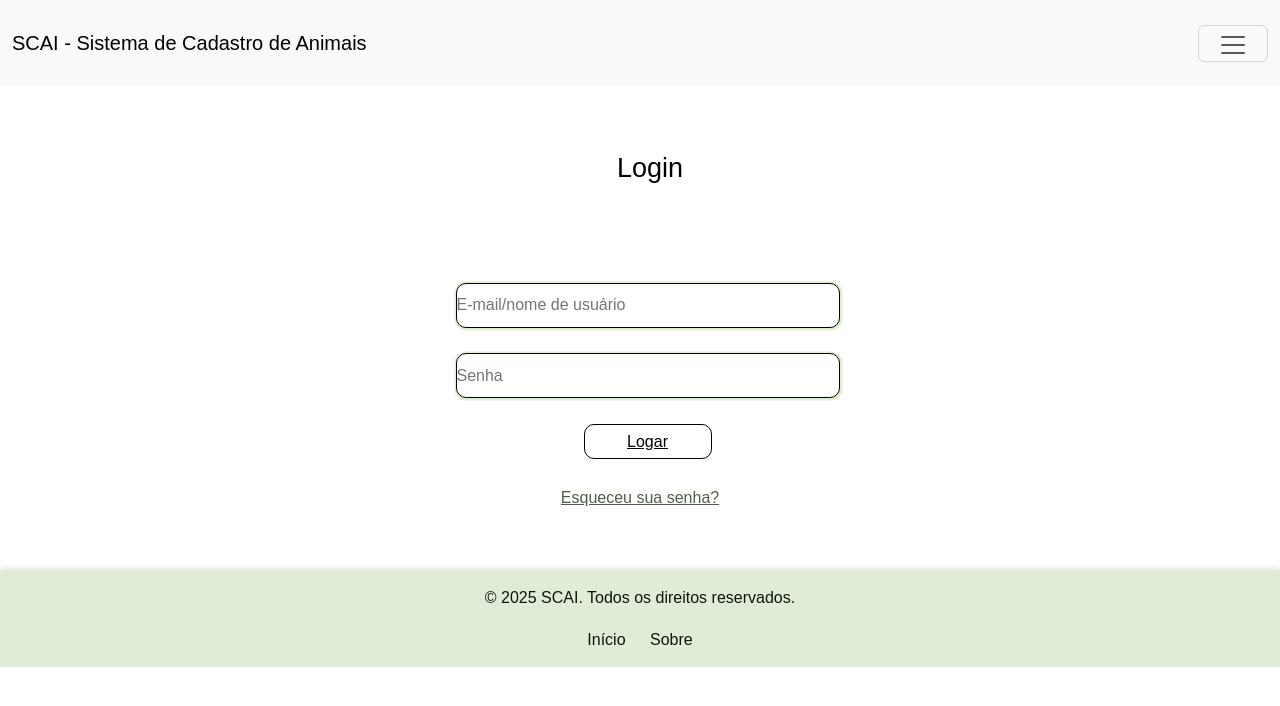
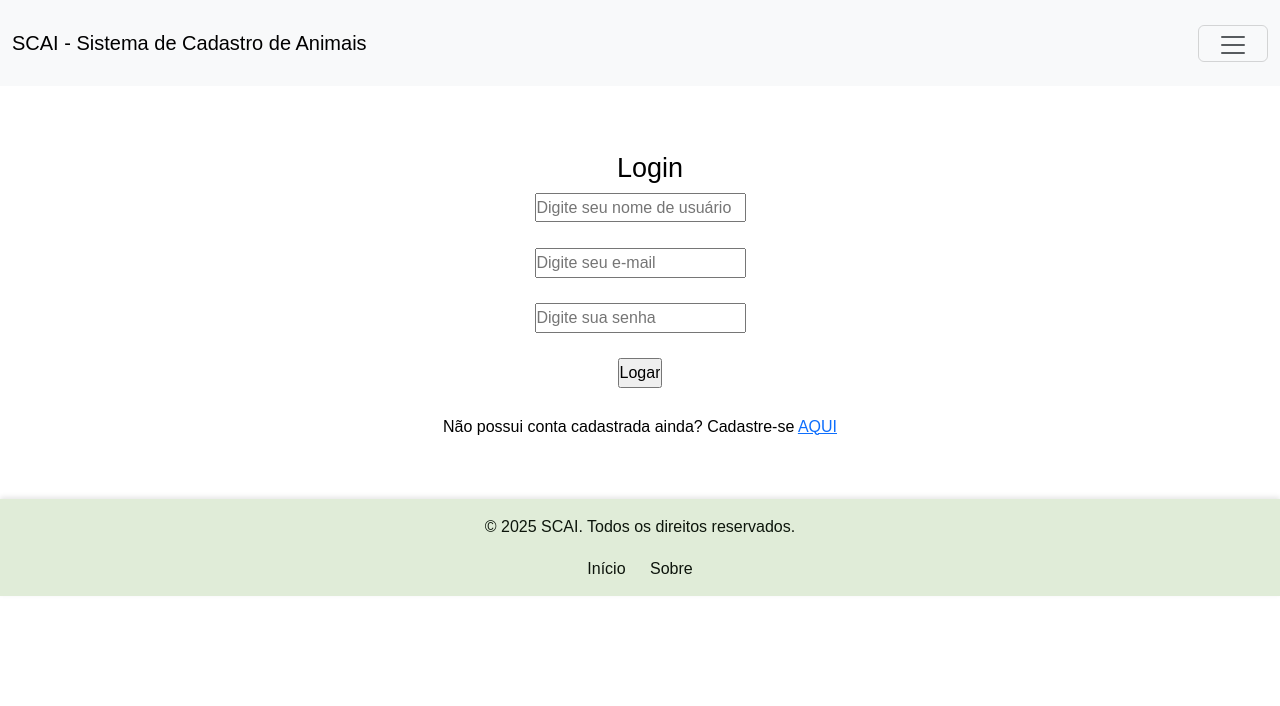
Before and after one commit to BrunaCaroll2057/SCAI, a PHP site: page /LogCad/login.php in a window 1280 px wide. Shown: the top 706 px of the page. Run offline with PHP 8.4, Linux system fonts and the light colour scheme.

Commit message:
alterações

```diff
--- a/login.php
+++ b/LogCad/index_log.php
@@ -1,3 +1,12 @@
+<?php
+
+  session_start();
+  if(!isset($_SESSION['logado']))
+  {
+    header("Location: login.php");
+  }
+
+?>
 <!DOCTYPE html>
 <html lang="en">
 <head>
@@ -15,25 +24,6 @@
         include 'menuinclude.php'
     ?>
 
-<h1 id="sobre">Login</h1>
-
-<form>
-<fieldset>
-    <div>
-      <input id="input1" type="text" nome="nome" id="nome" placeholder="E-mail/nome de usuário">
-    </div>
-
-<br>
-    <div>
-      <input id="input2" type="password" nome="senha" id="senha" placeholder="Senha">
-    </div>
-  <br>
-    <button type="submit" class="button"><a href="principallogada.php" style="color: black;">Logar</button></a>
-</fieldset>
-</form>
-
-<br>
-<a href="cadastro.php" h6 class="sans serif" style="text-align: center; color: rgb(80, 94, 71);">Esqueceu sua senha?</h6></a>
 
 
 <?php
--- /dev/null
+++ b/LogCad/login.php
@@ -0,0 +1,48 @@
+<?php
+
+
+
+?>
+
+<!DOCTYPE html>
+<html lang="en">
+<head>
+    <meta charset="UTF-8">
+    <meta name="viewport" content="width=device-width, initial-scale=1.0">
+    <link href="https://cdn.jsdelivr.net/npm/bootstrap@5.3.3/dist/css/bootstrap.min.css" rel="stylesheet" integrity="sha384-QWTKZyjpPEjISv5WaRU9OFeRpok6YctnYmDr5pNlyT2bRjXh0JMhjY6hW+ALEwIH" crossorigin="anonymous">
+    <script src="https://cdn.jsdelivr.net/npm/bootstrap@5.3.3/dist/js/bootstrap.bundle.min.js" integrity="sha384-YvpcrYf0tY3lHB60NNkmXc5s9fDVZLESaAA55NDzOxhy9GkcIdslK1eN7N6jIeHz" crossorigin="anonymous"></script>
+    <script src="JS/js.js"> </script>
+    <link rel="stylesheet" href="../css/estilo.css">
+
+    <title>Login</title>
+</head>
+<body>
+    <?php
+        include '../menuinclude.php';
+    ?>
+
+    <h1 id="tit_principal_pagina">Login</h1>
+
+    <form action="login2.php" method="post">
+            <div>
+                <input type="text" nome="username" id="username" placeholder="Digite seu nome de usuário" required>
+            </div>
+        <br>
+            <div>
+                <input type="email" nome="email" id="email" placeholder="Digite seu e-mail" required>
+            </div>
+        <br>
+            <div>
+                <input type="password" nome="password" id="password" placeholder="Digite sua senha" required>
+            </div>
+        <br>
+            <input type="submit" value="Logar">
+        <br><br>
+        <p>Não possui conta cadastrada ainda? Cadastre-se <a href="cadastro.php">AQUI</a></p>
+    </form>
+
+    <?php
+        include "../rodapeinclude.php"
+    ?>
+</body>
+</html>
--- a/css/estilo.css
+++ b/css/estilo.css
@@ -289,7 +289,7 @@ span {
   }
 }
 
-#sobre{
+#tit_principal_pagina{
   margin-top: 50px;
   font-size: 27px;
   margin-left: 20px;
@@ -309,12 +309,6 @@ span {
 .pg{
   margin-left: 700px;
   font-size: 35px;
-}
-/* Reset básico */
-* {
-  margin: 0;
-  padding: 0;
-  box-sizing: border-box;
 }
 
 /* Estilização da página */
@@ -384,7 +378,8 @@ body{
   justify-content: center;
   text-align: center;
 }
-#input1{
+
+#inputlog{
   margin-top: 90px;
   border-radius: 10px;
   margin-left: 15px;
@@ -393,18 +388,8 @@ body{
   background-color: #fff;
   border: 1px solid rgb(0, 0, 0);
   box-shadow: 0.5px 0.5px 0.5px 2px rgb(220, 240, 207);
+}
 
-}
-#input2{
-  border-radius: 10px;
-  margin-left: 15px;
-  height: 45px;
-  width: 30%;
-  background-color: #fff;
-  border: 1px solid rgb(0, 0, 0);
-  box-shadow: 0.5px 0.5px 0.5px 2px rgb(220, 240, 207);
-
-}
 button{
   border-radius: 10px;
   margin-left: 15px;
@@ -424,7 +409,6 @@ fieldset.grupo.campo{
 }
 font{
   color: black;
-
 }
 .form{
   margin-top: 50px;
--- a/menuinclude.php
+++ b/menuinclude.php
@@ -22,8 +22,8 @@
               Opções
             </a>
             <ul class="dropdown-menu" style="text-align: center;">
-              <li><a class="dropdown-item" href="login.php">Logar</a></li>
-              <li><a class="dropdown-item" href="cadastro.php">Cadastrar</a></li>
+              <li><a class="dropdown-item" href="LogCad/login.php">Logar</a></li>
+              <li><a class="dropdown-item" href="LogCad/cadastro.php">Cadastrar</a></li>
             </ul>
           </li>
         </ul>
--- a/sobre.php
+++ b/sobre.php
@@ -14,7 +14,7 @@
         include 'menuinclude.php'
     ?>
 
-<h1 id="sobre">Sobre o Instituto Federal Catarinense - campus Rio do Sul, Unidade Sede</h1>
+<h1 id="tit_principal_pagina">Sobre o Instituto Federal Catarinense - campus Rio do Sul, Unidade Sede</h1>
 <br><br>
 <img src="img/sobre.png" alt="" style="height: 400px; margin-left:-900px; border-radius: 20px;">
 
```
Also changed, not shown: LogCad/cadastro.php (added, +53 -0 lines), LogCad/cnx.php (added, +11 -0 lines), LogCad/login2.php (added, +37 -0 lines), cadastro.php (deleted, +0 -91 lines).
